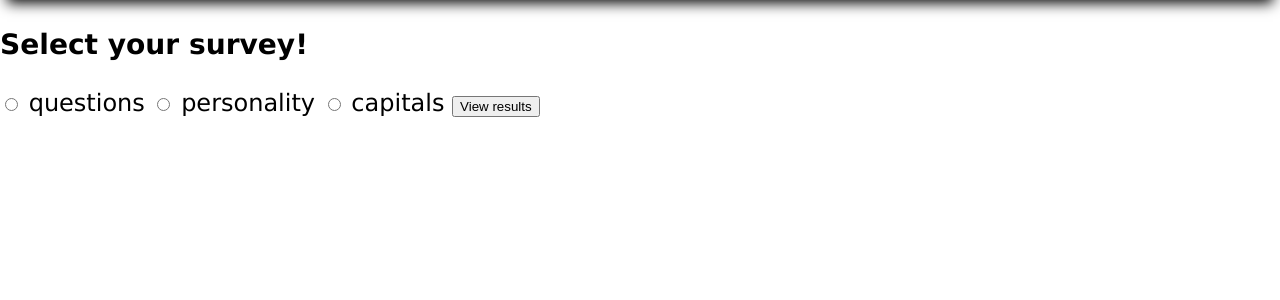
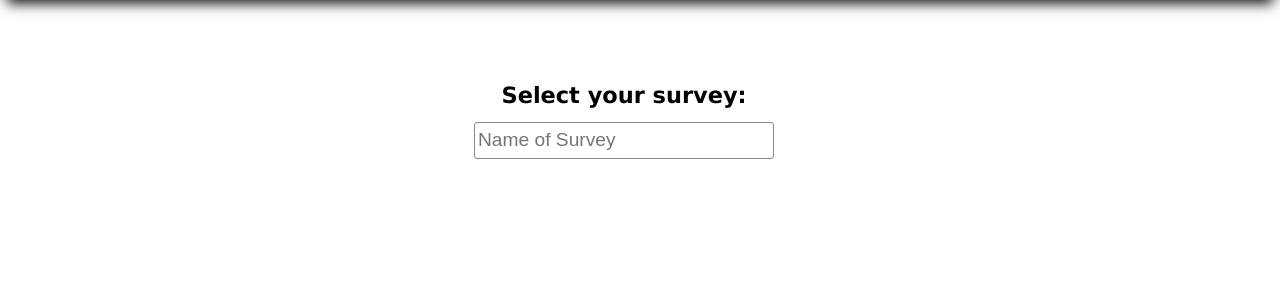
Before and after one commit to DavidToh2/Survey-Website, a Flask app: page /results in a window 1280 px wide. Shown: the part 70-370 px from the top of the page. Run offline with Flask 2, Linux system fonts and the light colour scheme.

Commit message:
Added search bar in result viewing menu

```diff
--- a/app.py
+++ b/app.py
@@ -33,7 +33,7 @@ def loadSurvey(selectedSurvey):
     if selectedSurvey == None:
         return redirect(url_for('index'))
     surveyQns = auxiliaries.getJSON(f"static/surveys/{selectedSurvey}.json")
-    surveyList = auxiliaries.getJSON("static/data/survey-list.json")
+    surveyList = auxiliaries.doSurveyList('l')
     surveyName = surveyList[selectedSurvey]['survey-title']
     surveyDesc = surveyList[selectedSurvey]['long-description']
     return render_template("survey.html", selectedSurvey = selectedSurvey, surveyQns = surveyQns, surveyName = surveyName, surveyDesc = surveyDesc)
@@ -61,38 +61,37 @@ def submitSurvey():
         noOfQuestions.append(len(questionArray))
 
         sectionAnswers = []
-        correctedSectionAnswers = []
 
         for j in range(0, noOfQuestions[i]):
 
             a = request.form.get(f"s{i+1}-q{j+1}")
             if a == None:
                 return render_template("error.html")
-            sectionAnswers.append(a)
 
                     # Checks if answer is correct
 
             if 'correct-answer' in questionArray[j]:
                 c = questionArray[j]['correct-answer']
                 if isinstance(c, str):
-                    if c.upper().strip() == a.upper().strip():
-                        correctedSectionAnswers.append(1)
+                    c = c.upper().strip()
+                    a = a.upper().strip()
+                    if c == a:
+                        status = 1
                     else:
-                        correctedSectionAnswers.append(-1)
+                        status = -1
                 elif isinstance(c, int):
-                    if questionArray[j]['input-type'] == 'options':
-                        correctedSectionAnswers.append({'correct': c, 'response': int(a)})
+                    a = int(a)
+                    if c == int(a):
+                        status = 1
                     else:
-                        if c == int(a):
-                            correctedSectionAnswers.append(1)
-                        else:
-                            correctedSectionAnswers.append(-1)
+                        status = -1
+                sectionAnswers.append({'status': status, 'response': a, 'correct': c})
             else:
-                correctedSectionAnswers.append(0)
+                status = 0
+                sectionAnswers.append({'status': status, 'response': a})
 
 
         Answers.append(sectionAnswers)
-        correctedAnswers.append(correctedSectionAnswers)
 
     # print(username)
     # print(Answers)
@@ -108,14 +107,14 @@ def submitSurvey():
     targetID = db.execute(f"SELECT max(id) from {selectedSurvey} WHERE name = ?", [username]).fetchone()[0]
     for i in range(0, noOfSections):
         for j in range(0, noOfQuestions[i]):
-            db.execute(f"UPDATE {selectedSurvey} SET s{i+1}_q{j+1}_answer = ? WHERE id = ?", (Answers[i][j], targetID))
+            db.execute(f"UPDATE {selectedSurvey} SET s{i+1}_q{j+1}_answer = ? WHERE id = ?", (Answers[i][j]['response'], targetID))
     db.commit()
 
                 # Displays the results page
 
     thank_you_message = f"Thank you {username} for participating in this survey! You may review your responses below:"
 
-    return render_template("survey.html", selectedSurvey = selectedSurvey, surveyQns = surveyQns, surveyName = selectedSurveyName, surveyDesc = thank_you_message, responses = Answers, results = correctedAnswers)
+    return render_template("survey.html", selectedSurvey = selectedSurvey, surveyQns = surveyQns, surveyName = selectedSurveyName, surveyDesc = thank_you_message, results = Answers)
 
 
 @app.route("/results", methods=["GET", "POST"])
@@ -127,8 +126,7 @@ def loadResults():
 
         db = sqlite3.connect("results.db")
         responseData = db.execute(f"SELECT * from {selectedSurvey}").fetchall()     # Fetches all survey data into a 2D array
-        surveyInfo = auxiliaries.parseSurveyInfo(selectedSurvey)                       # Obtain noOfSections and noOfQuestions(per section) info.
-        return render_template("results.html", selectedSurvey = selectedSurvey, responses = responseData, surveyInfo = surveyInfo)
+        return render_template("results.html", selectedSurvey = selectedSurvey, responses = responseData)
 
     else:                   # User first loads in the results page. Select survey prompt
 
--- a/static/scripts/results-script.js
+++ b/static/scripts/results-script.js
@@ -1,98 +1,29 @@
-function displayResults() {
+function filter(HTMLelement, directory) {
+    var searchText = $(HTMLelement).val().toLowerCase();
+    console.log(searchText);
+    $.getJSON(`/static/data/${directory}`, function() {
+        console.log("Getting JSON file...")
+    })
+    .done(function(data) {
+        $.each(data, function(key, value) {
+            keyLower = key.toLowerCase();
+            console.log(key);
 
-    /* Survey results are fetched from the database by app.py and passed using POST. (server-side)
-    Jinja2 reads the results and helps format the HTML.
-    This HTML is fetched by the following line: */
-
-    var resultTableData = $('#results-table-data').html();
-
-    /* Following that, the HTML is cleared and re-formatted, before the page is re-loaded. */
-
-    $('#result').empty();
-
-    var selectedSurvey = $('input[name="selectedSurvey"]').val();
-
-    if (selectedSurvey == "None") {
-        return;
-    } else {
-
-        $.getJSON(`static/surveys/${selectedSurvey}.json`, function(data) {
-
-            /* This part of the code just builds the table headers. (client-side)
-            This is done in JavaScript instead of Jinja2 because of 2 reasons:
-                - I am short-sighted
-                - Table cell width depends on question type, which is stored in the .json file and is more natural to read client-side
-            */
-
-            var outputHTML = [];
-
-            outputHTML.push(`
-            <div class="section">
-                <h1>Results of survey ${selectedSurvey}:</h1>
-            </div>
-            <div class="section" id="result-table">
-                <table class="results-table">
-                    <tr class="results-table-headerrow">
-                        <th class="results-table-id results-table-header">ID</th>
-                        <th class="results-table-name results-table-header">Name</th>`);
-
-            var noOfSections = data[0].sections;
-
-            for (let i=1; i <= noOfSections; i++) {
-                var noOfQuestions = data[i][0]['questions'];
-                var sectionName = data[i][0]['section-name'];
-                outputHTML.push(`<th class="results-table-header" colspan="${noOfQuestions}">${sectionName}</th>`);
+            // [text to search through].indexOf([target text])
+            // Returns -1 if not found, 0 if target is empty, and start position otherwise
+            if (keyLower.indexOf(searchText) == -1) {
+                $(`#${key}`).removeClass("dropdown--visible");
+            } else {
+                $(`#${key}`).addClass("dropdown--visible");
             }
-
-            outputHTML.push(
-                `</tr>
-                <tr class="results-table-headerrow">
-                    <td class="results-table-id"></td>
-                    <td class="results-table-name"></td>`
-            );
-
-            for (let i=1; i <= noOfSections; i++) {
-
-                data[i].shift();
-                $(data[i]).each(function(index, question) {
-
-                    var questionNo = index + 1;
-                    switch(question["input-type"]) {
-                        case "text":
-                        case "options":
-                            outputHTML.push(`<td class="results-table-question-short">Q${questionNo}</td>`);
-                            break;
-                        case "textarea":
-                            outputHTML.push(`<td class="results-table-question-long">Q${questionNo}</td>`);
-                            break;
-                    }
-
-                })
-
-            }
-
-            // console.log(resultTableData);
-
-            outputHTML.push(`</tr>
-
-                    ${resultTableData}
-
-                </table>
-            </div>`);
-
-            // console.log(outputHTML);
-
-            $(outputHTML.join("")).appendTo('#result');
-
         })
-
-
-    }
-
+    })
+    .fail(function() {
+        console.log("Error in getting JSON file");
+    })
 }
 
-$(document).ready(function() {
-
-    displayResults();
-
-})
+function showSurvey(HTMLelement) {
+    var selectedSurvey = $(HTMLelement).attr('id');
+    console.log(`${selectedSurvey}`);
+}
--- a/static/styles.css
+++ b/static/styles.css
@@ -52,12 +52,22 @@ body {
 }
 button, .button {
   text-align: center;
-  padding: 5px;
+  padding: 10px clamp(12px, 2vw, 24px);
 }
 button__text, .button__text {
   font-family: "Impact", sans-serif;
   color: white;
   text-decoration: none;
+}
+@media only screen and (max-width: 768px) {
+  button, .button {
+    padding: 8px clamp(9px, 2vw, 18px);
+  }
+}
+@media only screen and (max-width: 432px) {
+  button, .button {
+    padding: 6px;
+  }
 }
 
 /* HEADER AND MOBILE/TABLET HEADER STYLES */
@@ -160,7 +170,6 @@ button__text, .button__text {
   transition: width, height, font-size 1s ease-in-out;
 }
 .header__button {
-  padding: 10px clamp(12px, 2vw, 24px);
   font-size: 1rem;
   display: inline;
   cursor: pointer;
@@ -170,6 +179,7 @@ button__text, .button__text {
 }
 .header__button:hover {
   background-color: var(--yellow);
+  box-shadow: 0px 4px 2px -2px gray;
 }
 .header__button--tiny {
   font-size: 0.75rem;
@@ -240,18 +250,43 @@ button__text, .button__text {
   }
 }
 
-.sm1, .card__desc {
+.sm1, .card__desc, .dropdown__button, .dropdown, input[type=text], textarea {
   font-size: 0.8rem;
 }
 @media only screen and (max-width: 768px) {
-  .sm1, .card__desc {
+  .sm1, .card__desc, .dropdown__button, .dropdown, input[type=text], textarea {
     font-size: 0.7rem;
   }
 }
 @media only screen and (max-width: 432px) {
-  .sm1, .card__desc {
+  .sm1, .card__desc, .dropdown__button, .dropdown, input[type=text], textarea {
     font-size: 0.6rem;
   }
+}
+
+.sm2 {
+  font-size: 0.7rem;
+}
+@media only screen and (max-width: 768px) {
+  .sm2 {
+    font-size: 0.6rem;
+  }
+}
+@media only screen and (max-width: 432px) {
+  .sm2 {
+    font-size: 0.5rem;
+  }
+}
+
+.centered {
+  display: block;
+  margin: auto;
+  width: fit-content;
+}
+
+.spaced, .dropdown-search, .input__bottom-msg {
+  margin-top: 7px;
+  margin-bottom: 7px;
 }
 
 .page-content {
@@ -293,12 +328,10 @@ button__text, .button__text {
   width: max(200px, 30%);
   height: 1.2rem;
   font-size: 1rem;
-  margin-bottom: 14px;
 }
 .input--textarea {
   width: calc(100% - 8px);
   height: 3rem;
-  margin-bottom: 14px;
 }
 .input--correct {
   background-color: rgb(152, 201, 172) !important;
@@ -306,9 +339,7 @@ button__text, .button__text {
 .input--wrong {
   background-color: #FFD0D0 !important;
 }
-
 input[type=text], textarea {
-  font-size: 1rem;
   border: 0.5px solid #888888;
   background-color: #FFFFFF;
   padding: 3px;
@@ -367,6 +398,42 @@ input[type=text]:focus, textarea:focus {
   width: 8px;
   height: 8px;
   border-radius: 50%;
+}
+
+/* DROPDOWN STYLES */
+.dropdown {
+  position: relative;
+  display: block;
+  width: clamp(200px, 35%, 300px);
+}
+.dropdown__content {
+  position: absolute;
+  display: none;
+  z-index: 1;
+  margin: 0px;
+  padding: 0px;
+  list-style: none;
+  width: 100%;
+}
+.dropdown__button {
+  position: relative;
+  background-color: rgb(240, 231, 186);
+  display: none;
+}
+.dropdown__button:hover {
+  background-color: var(--yellow);
+  color: white;
+  cursor: pointer;
+}
+.dropdown-search {
+  position: relative;
+  width: calc(100% - 8px);
+}
+.dropdown--visible {
+  display: block;
+}
+.dropdown-search:focus ~ .dropdown__content, .dropdown .dropdown__content:hover {
+  display: block;
 }
 
 /* INDEX PAGE STYLES */
--- a/static/styles.scss
+++ b/static/styles.scss
@@ -77,12 +77,21 @@ body {
 
 button, .button {
     text-align: center;
-    padding: 5px;
 
     &__text {
         font-family: 'Impact', sans-serif;
         color: white;
         text-decoration: none;
+    }
+
+    padding: 10px clamp(12px, 2vw, 24px);
+
+    @include devices(phone) {
+        padding: 8px clamp(9px, 2vw, 18px);
+    }
+
+    @include devices(phone_sm) {
+        padding: 6px;
     }
 }
 
@@ -193,7 +202,6 @@ button, .button {
     }
 
     &__button {
-        padding: 10px clamp(12px, 2vw, 24px);
         font-size: 1rem;
         display: inline;
         cursor: pointer;
@@ -204,6 +212,7 @@ button, .button {
 
         &:hover {
             background-color: var(--yellow);
+            box-shadow: 0px 4px 2px -2px gray;
         }
 
         &--tiny {
@@ -275,6 +284,27 @@ button, .button {
     }
 }
 
+.sm2, %sm2 {
+    font-size: 0.7rem;
+    @include devices(phone) {
+        font-size: 0.6rem;
+    }
+    @include devices(phone_sm) {
+        font-size: 0.5rem;
+    }
+}
+
+.centered {
+    display: block;
+    margin: auto;
+    width: fit-content;
+}
+
+.spaced, %spaced {
+    margin-top: 7px;
+    margin-bottom: 7px;
+}
+
 .page-content {
     display: flex;
     flex-wrap: wrap;
@@ -318,12 +348,10 @@ button, .button {
         width: max(200px, 30%);
         height: 1.2rem;
         font-size: 1rem;
-        margin-bottom: 14px;
     }
     &--textarea {
         width: calc(100% - 8px);
         height: 3rem;
-        margin-bottom: 14px;
     }
 
     &--correct {
@@ -333,11 +361,15 @@ button, .button {
     &--wrong {
         background-color: #FFD0D0 !important;
     }
+
+    &__bottom-msg {
+        @extend %spaced;
+    }
 }
 
 input[type="text"], textarea {
 
-    font-size: 1rem;
+    @extend %sm1;
     border: 0.5px solid #888888;
     background-color: #FFFFFF;
     padding: 3px;
@@ -411,6 +443,55 @@ input[type="text"], textarea {
                 }
             }
         }
+    }
+}
+
+                    /* DROPDOWN STYLES */
+
+.dropdown {
+
+    $dropdown-width: clamp(200px, 35%, 300px);
+    position: relative;
+    display: block;
+    width: $dropdown-width;
+    @extend %sm1;
+
+    &__content {
+        position: absolute;
+        display: none;
+        z-index: 1;
+
+        margin: 0px;
+        padding: 0px;
+        list-style: none;
+        width: 100%;
+    }
+
+    &__button {
+        position: relative;
+        background-color: rgb(240, 231, 186);
+        display: none;
+        @extend %sm1;
+
+        &:hover {
+            background-color: var(--yellow);
+            color: white;
+            cursor: pointer;
+        }
+    }
+
+    &-search {
+        position: relative;
+        width: calc(100% - 8px);
+        @extend %spaced;
+    }
+
+    &--visible {
+        display: block;
+    }
+
+    &-search:focus ~ .dropdown__content, .dropdown__content:hover {
+        display: block;
     }
 }
 
--- a/templates/results.html
+++ b/templates/results.html
@@ -8,31 +8,20 @@
 
 {% block content %}
 
-    <!-- results.html uses JINJA2 (provided by Flask) to display the list of surveys -->
-    <form action="/results" method="POST">
-        <div>
-            <h3>Select your survey!</h3>
-            {% for element in surveyList %}
-            <input type="radio" name="survey-select" id="survey-select-{{ element }}" value="{{ element }}">
-            <label for="survey-select-{{ element }}">{{ element }}</label>
+    <div class="section-container">
+        <div class="section" style="margin-top: 75px;">
+            <div class="centered dropdown">
+                <h3 class="centered spaced">Select your survey:</h3>
+                <input type="text" class="input--short dropdown-search" placeholder="Name of Survey" id="selectedSurvey" onkeyup="filter(this, 'survey-list.json')">
+                <ul class="dropdown__content">
+                    {% for survey, surveyData in surveyList.items() %}
+                        <li class="button dropdown__button dropdown--visible" onclick="showSurvey(this)" id="{{ survey }}">{{ surveyData['survey-title'] }}</li>
                     {% endfor %}
-            <input type="submit" value="View results">
+                </ul>
             </div>
-    </form>
-
-    {% if selectedSurvey %}
-    <input type="hidden" name="selectedSurvey" value="{{ selectedSurvey }}">
-    {% else %}
-    <input type="hidden" name="selectedSurvey" value="None">
-    {% endif %}
-
-    <!-- Unfortunately, Flask is a server-side language, and Javascript is client-side. These two are not supposed to
-    communicate with each other. This means that it is impossible for Javascript alone to display survey results, which
-    have to be accessed using Python via app.py. The JINJJA2 syntax is also inconvenient, as it is unable to access
-    survey.json to determine question type. Hence, a combination of the two features are used. -->
-
-    <!-- Similarly to survey.html, selectedSurvey is passed using Flask into a hidden input, which is then fetched by
-    Javascript. -->
+        </div>
+    </div>
+    <div class="section-container">
 
         <div id="result">
             {% if selectedSurvey %}
@@ -53,4 +42,6 @@
             {% endif %}
         </div>
 
+    </div>
+
 {% endblock %}
```
Also changed, not shown: static/data/survey-list.json (+20 -1 lines), templates/macros.html (+12 -6 lines), templates/survey.html (+12 -5 lines), results.db, templates/index.html (indentation only), 2 other files. Lines whose indentation alone changed are shown as unchanged.
